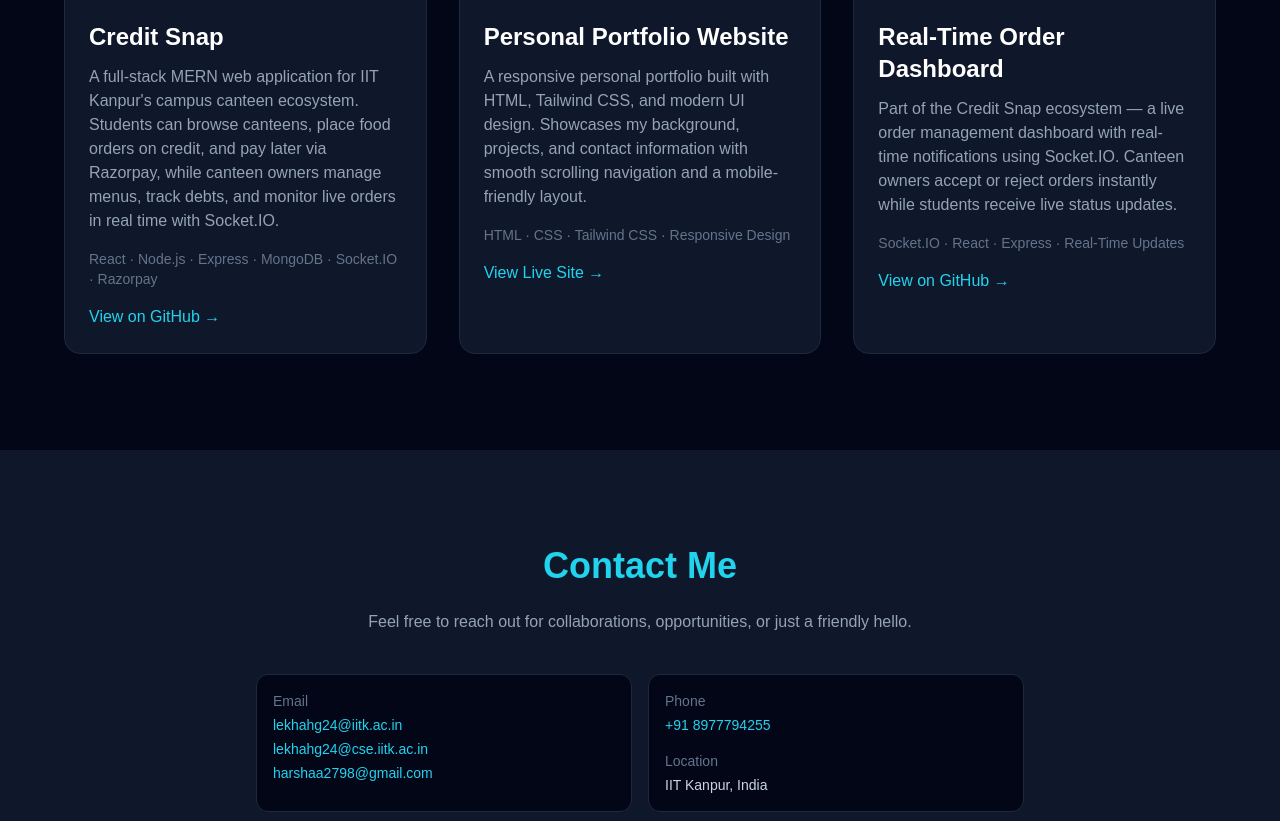
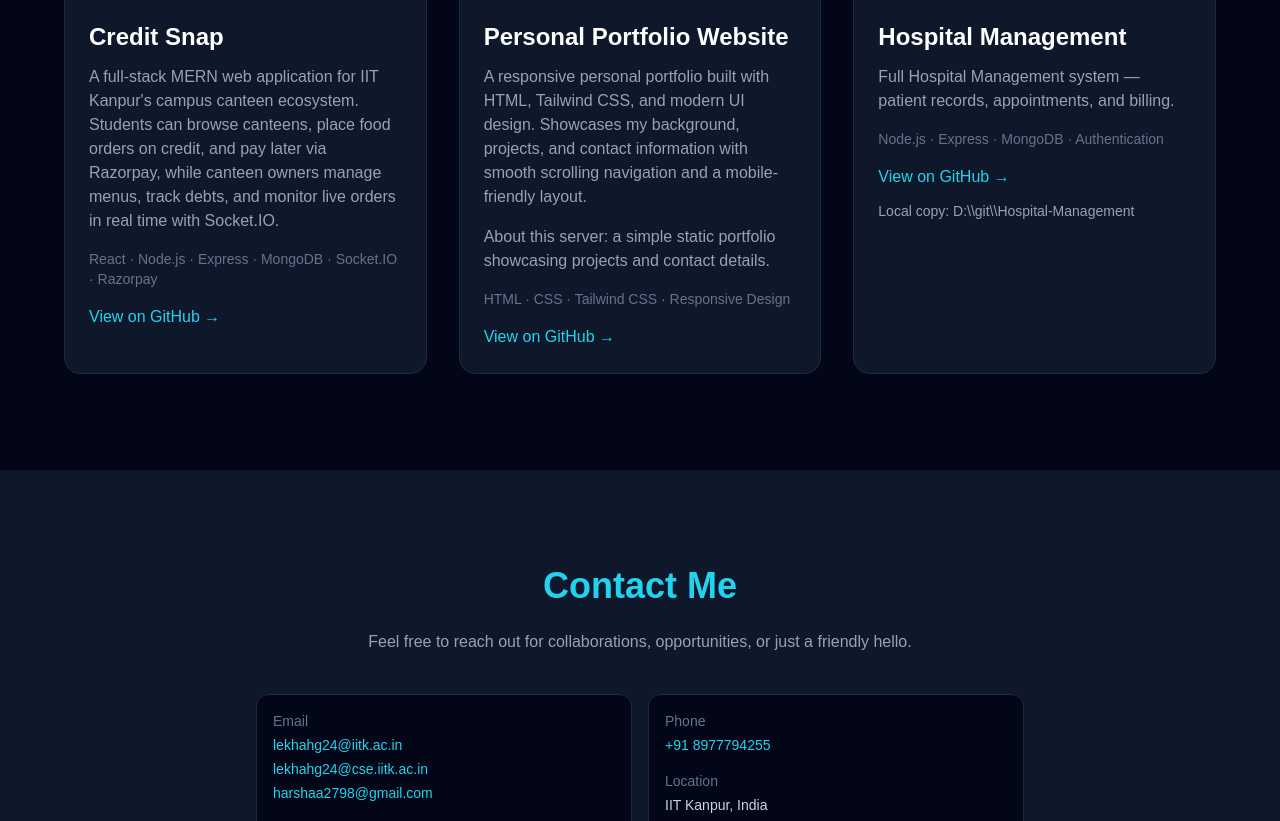
Before and after one commit to lekhaharshaa12/Personal-Portfolio, a website: page index.html in a window 1280 px wide. Shown: the part 1693-2514 px from the top of the page. Drawn offline with nearby package versions, Linux system fonts and the light colour scheme.

Commit message:
Sync project entries: add portfolio server info and Hospital Management links

```diff
--- a/index.html
+++ b/index.html
@@ -115,12 +115,14 @@
                 background, projects, and contact information with smooth scrolling navigation and a mobile-friendly layout.
               </p>
 
+              <p class="text-slate-400 mb-4">About this server: a simple static portfolio showcasing projects and contact details.</p>
+
               <p class="text-slate-500 text-sm mb-4">
                 HTML · CSS · Tailwind CSS · Responsive Design
               </p>
 
-              <a href="#hero" class="text-cyan-400 hover:underline">
-                View Live Site →
+              <a href="https://github.com/lekhaharshaa12/Personal-Portfolio" target="_blank" rel="noopener noreferrer" class="text-cyan-400 hover:underline">
+                View on GitHub →
               </a>
             </div>
           </div>
@@ -129,25 +131,21 @@
             <img src="assets/project-3.svg" alt="Real-Time Web Application" class="w-full h-52 object-cover" />
 
             <div class="p-6">
-              <h3 class="text-2xl font-semibold mb-3">Real-Time Order Dashboard</h3>
+              <h3 class="text-2xl font-semibold mb-3">Hospital Management</h3>
 
               <p class="text-slate-400 mb-4">
-                Part of the Credit Snap ecosystem — a live order management dashboard with real-time notifications
-                using Socket.IO. Canteen owners accept or reject orders instantly while students receive live status updates.
+                Full Hospital Management system — patient records, appointments, and billing.
               </p>
 
               <p class="text-slate-500 text-sm mb-4">
-                Socket.IO · React · Express · Real-Time Updates
+                Node.js · Express · MongoDB · Authentication
               </p>
 
-              <a
-                href="https://github.com/SaiShreyas1/Credit_Snap"
-                target="_blank"
-                rel="noopener noreferrer"
-                class="text-cyan-400 hover:underline"
-              >
+              <a href="https://github.com/lekhaharshaa12/Hospital-Management" target="_blank" rel="noopener noreferrer" class="text-cyan-400 hover:underline">
                 View on GitHub →
               </a>
+
+              <p class="text-slate-400 text-sm mt-3">Local copy: D:\\git\\Hospital-Management</p>
             </div>
           </div>
         </div>
```
